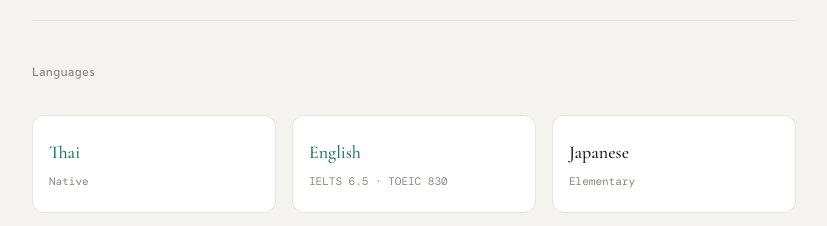
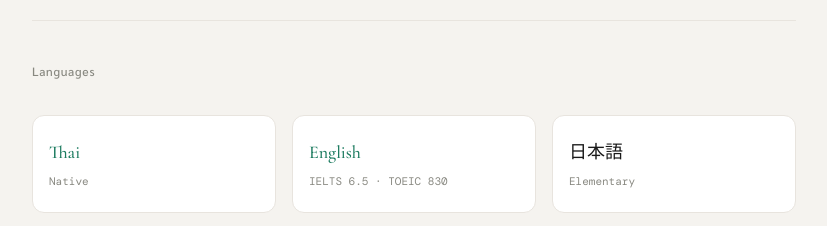
Before and after one commit to wlao034/portfolio, a Next.js app: page / in a window 1280 px wide. Shown: the part 4222-4448 px from the top of the page, without its empty margins (226-1053 px from the left). Built offline with nearby package versions, Linux system fonts and the light colour scheme.

Commit message:
Update page.tsx

```diff
--- a/app/page.tsx
+++ b/app/page.tsx
@@ -525,7 +525,7 @@ const content = {
     languages: [
       { name: 'Thai', level: 'Native', fluent: true },
       { name: 'English', level: 'IELTS 6.5 · TOEIC 830', fluent: true },
-      { name: 'Japanese', level: 'Elementary', fluent: false },
+      { name: '日本語', level: 'Elementary', fluent: false },
       { name: '한국어', level: 'Elementary', fluent: false },
     ],
     certEyebrow: 'Credentials',
```
